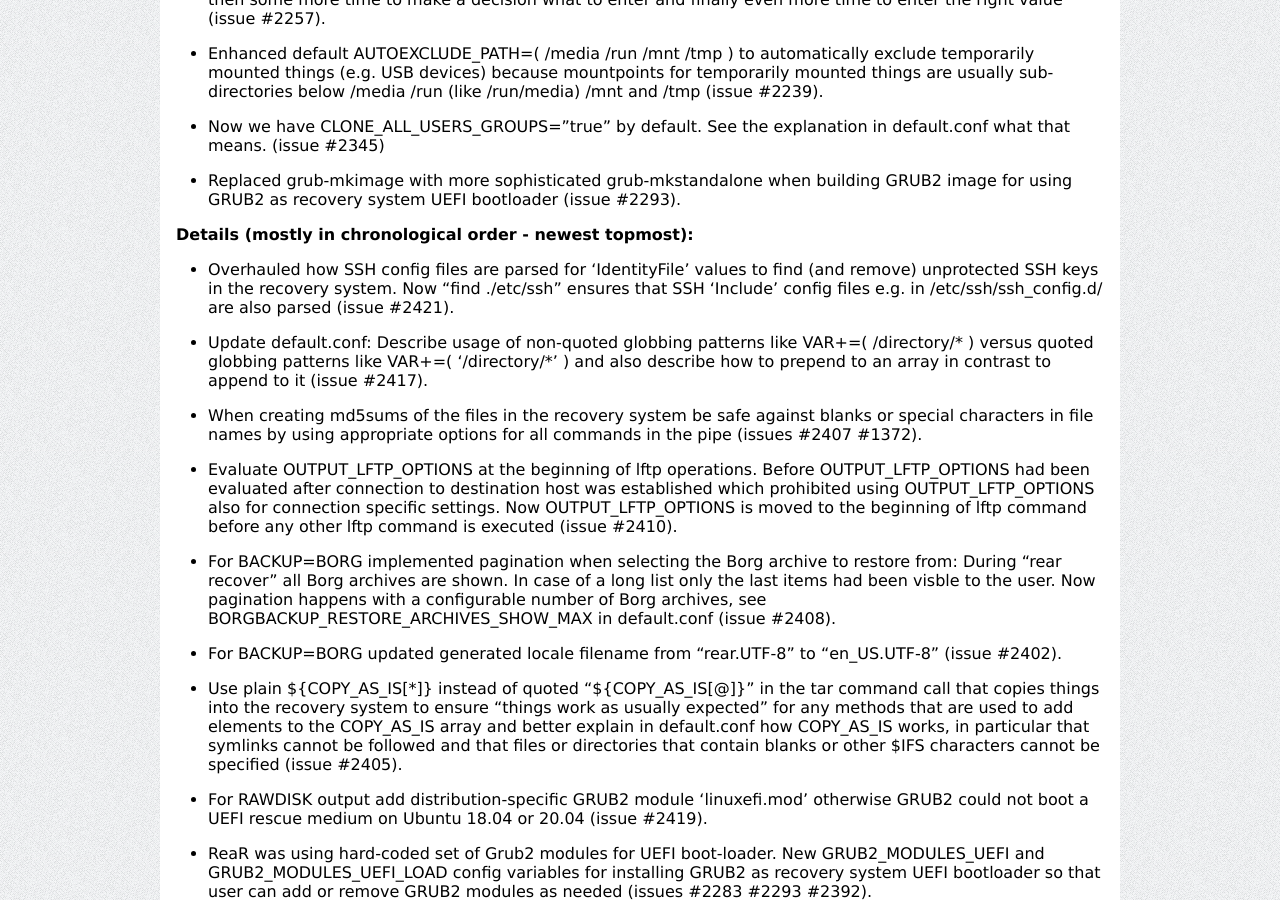
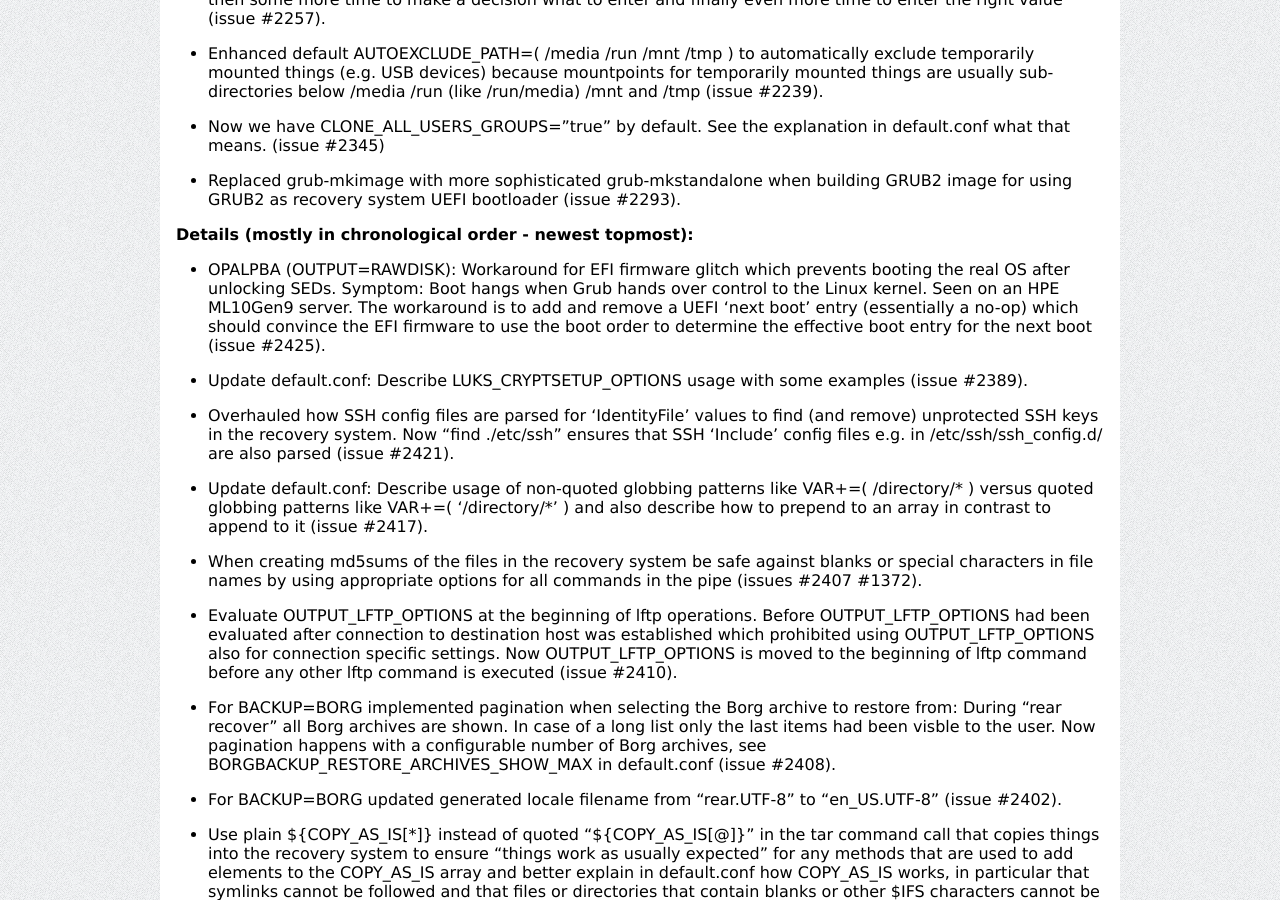
Before and after one commit to rear/rear.github.com, a Jekyll site: the page built from documentation/release-notes-2-6.md, in a window 1280 px wide and 900 px high, scrolled down 3834 px. Built offline with Jekyll 4.4.1, drawn with Linux system fonts in a browser that asks for light colours; comment, search, counter and statistics services are not loaded.

Commit message:
Update release-notes-2-6.md
Added latest git commit messages to the ReaR 2.6 release notes.

```diff
--- a/documentation/release-notes-2-6.md
+++ b/documentation/release-notes-2-6.md
@@ -250,6 +250,19 @@
 (issue #2293).
 
 #### Details (mostly in chronological order - newest topmost):
+
+* OPALPBA (OUTPUT=RAWDISK): Workaround for EFI firmware glitch
+which prevents booting the real OS after unlocking SEDs.
+Symptom: Boot hangs when Grub hands over control to the Linux kernel.
+Seen on an HPE ML10Gen9 server. The workaround is to add and remove
+a UEFI 'next boot' entry (essentially a no-op) which should convince
+the EFI firmware to use the boot order to determine the effective
+boot entry for the next boot
+(issue #2425).
+
+* Update default.conf:
+Describe LUKS_CRYPTSETUP_OPTIONS usage with some examples
+(issue #2389).
 
 * Overhauled how SSH config files are parsed for 'IdentityFile' values
 to find (and remove) unprotected SSH keys in the recovery system.
```
